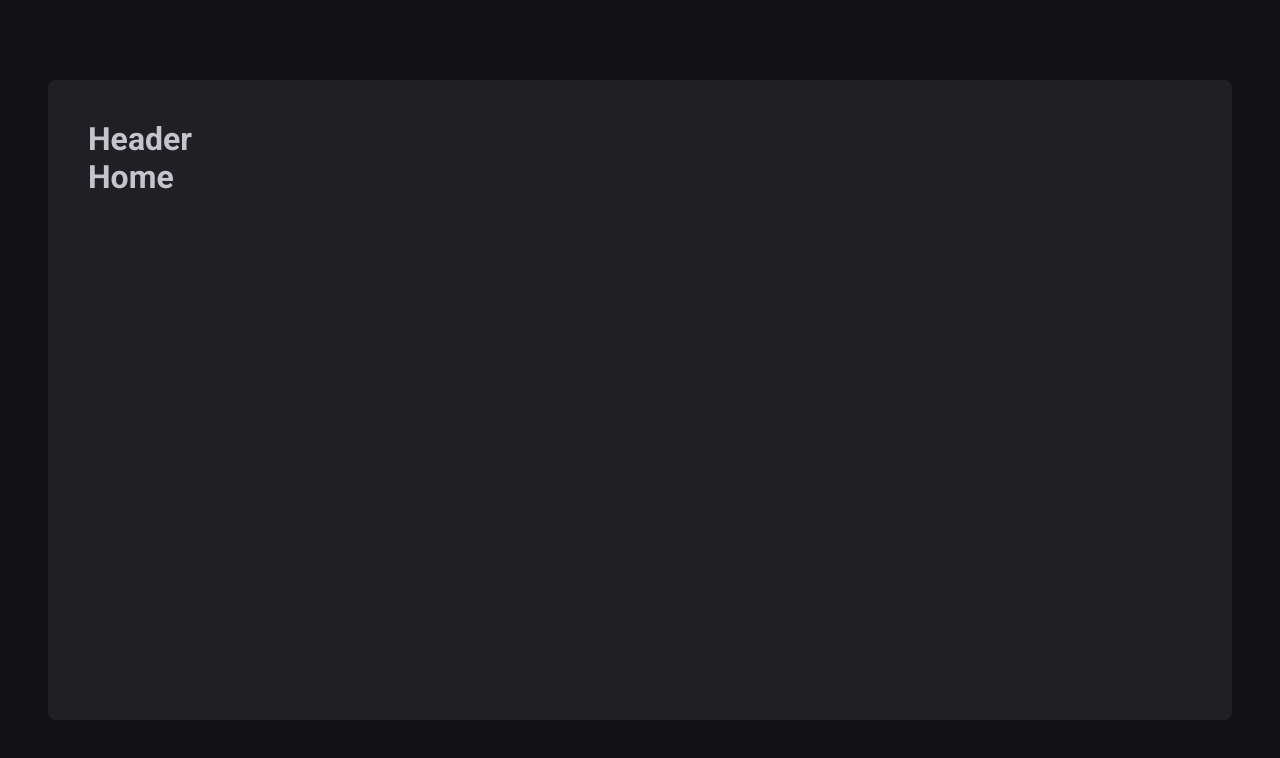
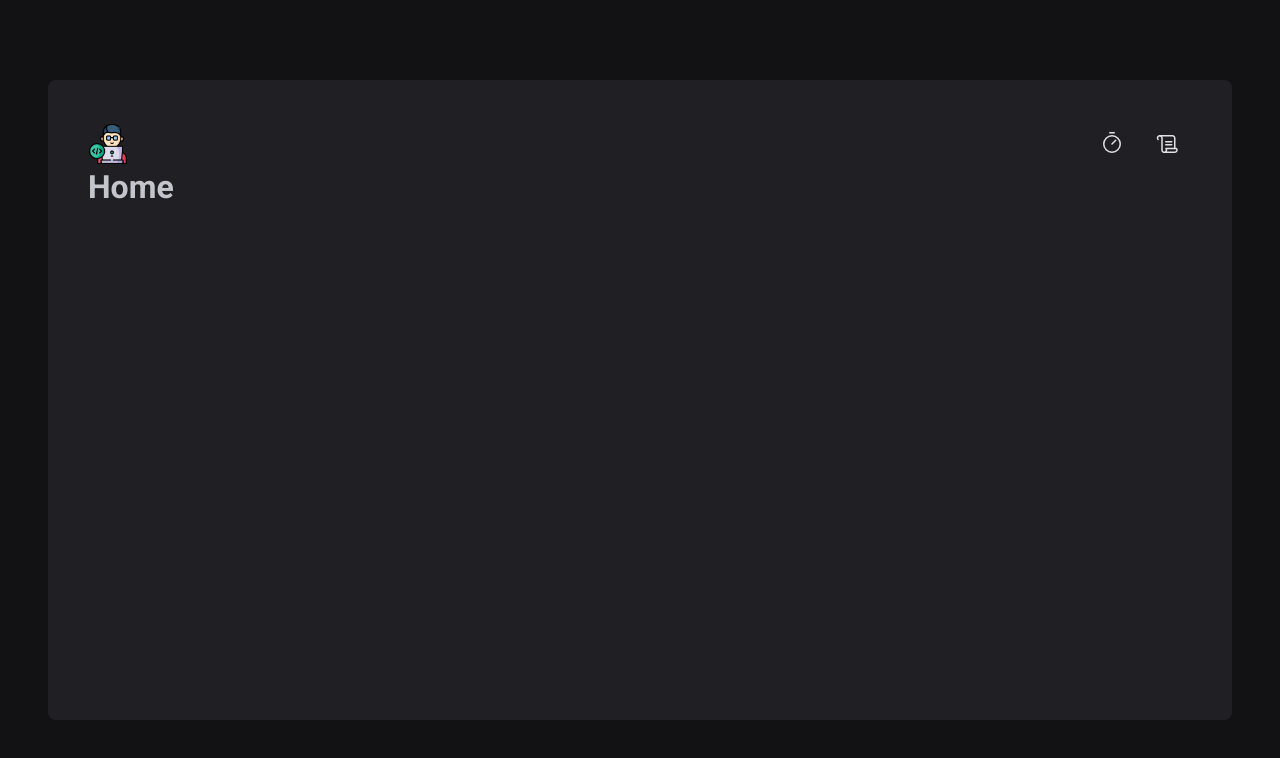
Before and after one commit to josanjohnata/focus-timer, a React (Vite) app: page / in a window 1280 px wide. Shown: the top 758 px of the page. Built offline with nearby package versions, Linux system fonts and the light colour scheme.

Commit message:
feat: Pages and routes - Header Component

```diff
--- a/package.json
+++ b/package.json
@@ -9,6 +9,7 @@
     "preview": "vite preview"
   },
   "dependencies": {
+    "phosphor-react": "^1.4.1",
     "react": "^18.2.0",
     "react-dom": "^18.2.0",
     "react-router-dom": "^6.5.0",
--- a/src/components/Header/index.tsx
+++ b/src/components/Header/index.tsx
@@ -1,3 +1,21 @@
+import { HeaderContainer } from './styles'
+import { Timer, Scroll } from 'phosphor-react'
+
+import logoJohn from '../../assets/icon-programmer.png'
+import { NavLink } from 'react-router-dom'
+
 export function Header() {
-  return <h1>Header</h1>
+  return (
+    <HeaderContainer>
+      <img src={logoJohn} alt="" width={40} height={40} />
+      <nav>
+        <NavLink to="/" title="timer">
+          <Timer size={24} />
+        </NavLink>
+        <NavLink to="/history" title="history">
+          <Scroll size={24} />
+        </NavLink>
+      </nav>
+    </HeaderContainer>
+  )
 }
--- /dev/null
+++ b/src/components/Header/styles.ts
@@ -0,0 +1,34 @@
+import styled from 'styled-components'
+
+export const HeaderContainer = styled.header`
+  display: flex;
+  align-items: center;
+  justify-content: space-between;
+
+  nav {
+    display: flex;
+    gap: 0.5rem;
+
+    a {
+      width: 3rem;
+      height: 3rem;
+
+      display: flex;
+      justify-content: center;
+      align-items: center;
+
+      color: ${(props) => props.theme['gray-100']};
+
+      border-top: 3px solid transparent;
+      border-bottom: 3px solid transparent;
+
+      &:hover {
+        border-bottom: 3px solid ${(props) => props.theme['green-500']};
+      }
+
+      &:active {
+        color: ${(props) => props.theme['green-500']};
+      }
+    }
+  }
+`
```
Also changed, not shown: src/assets/icon-programmer.png (added), 1 other file (tests, documents, lock files or other folders).
